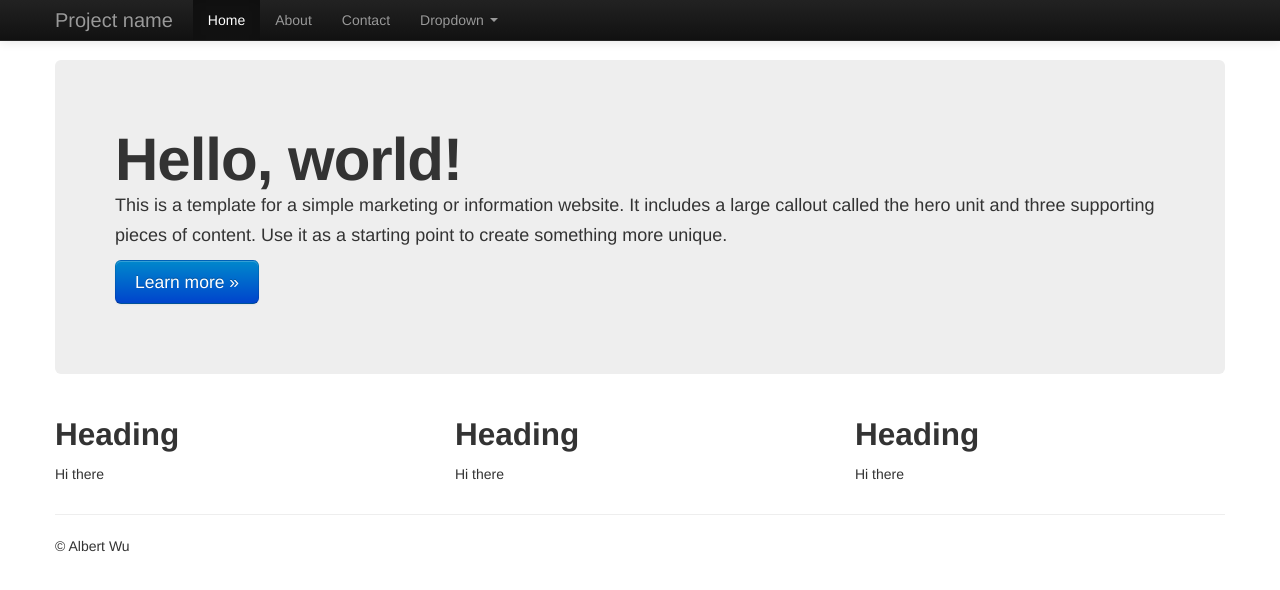
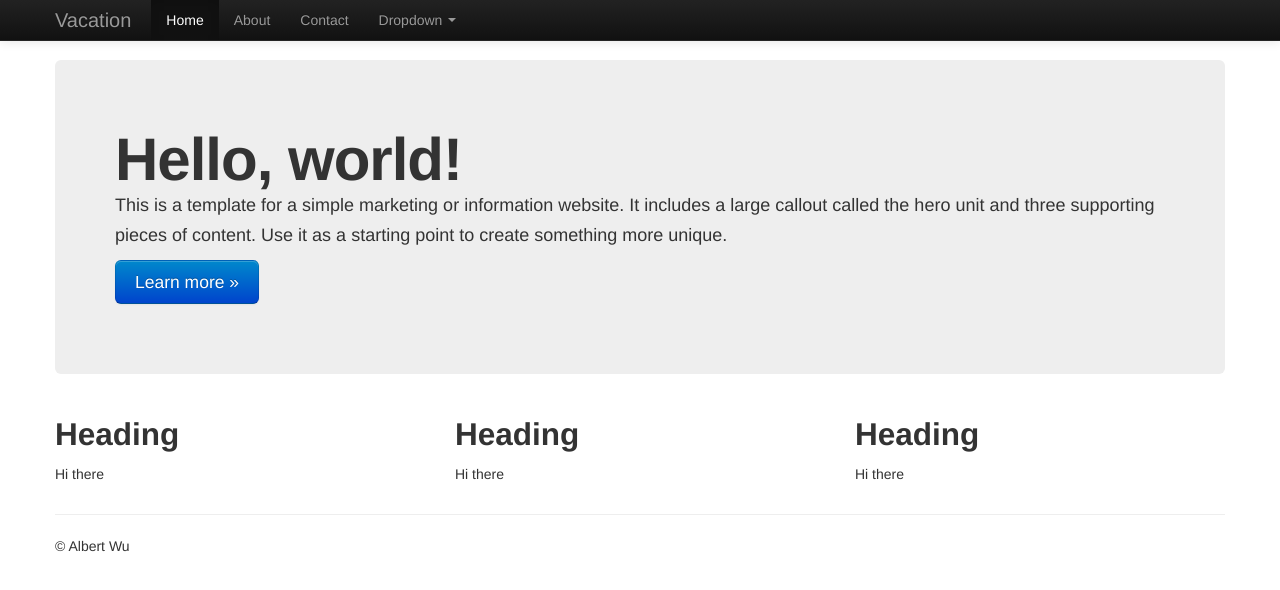
Before and after one commit to albertyfwu/vacation, a website: page index.html in a window 1280 px wide. Drawn offline with Linux system fonts and the light colour scheme.

Commit message:
name of app

```diff
--- a/index.html
+++ b/index.html
@@ -26,7 +26,7 @@
             <span class="icon-bar"></span>
             <span class="icon-bar"></span>
           </button>
-          <a class="brand" href="#">Project name</a>
+          <a class="brand" href="#">Vacation</a>
           <div class="nav-collapse collapse">
             <ul class="nav">
               <li class="active"><a href="#">Home</a></li>
--- a/package.json
+++ b/package.json
@@ -1,6 +1,6 @@
 {
-  "name": "btcwatch",
-  "description": "btcwatch app",
+  "name": "vacation",
+  "description": "vacation app",
   "version": "0.0.1",
   "private": true,
   "dependencies": {
```
